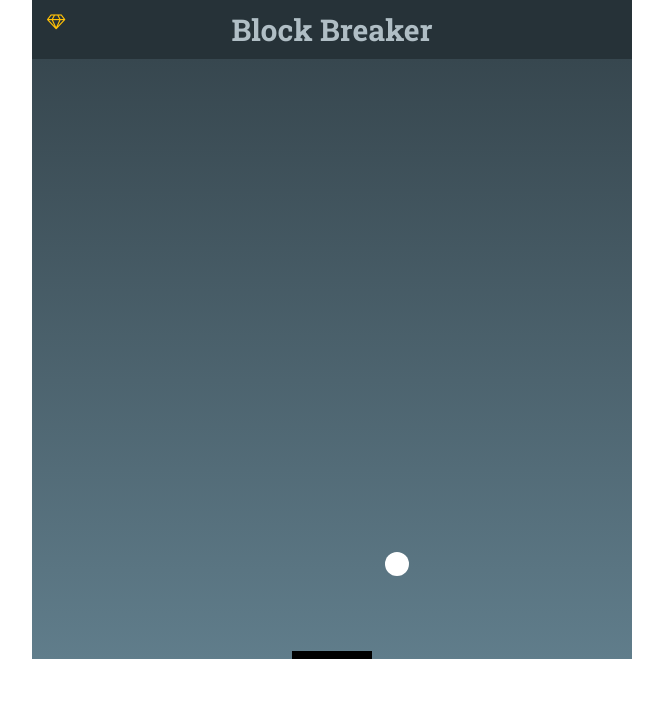
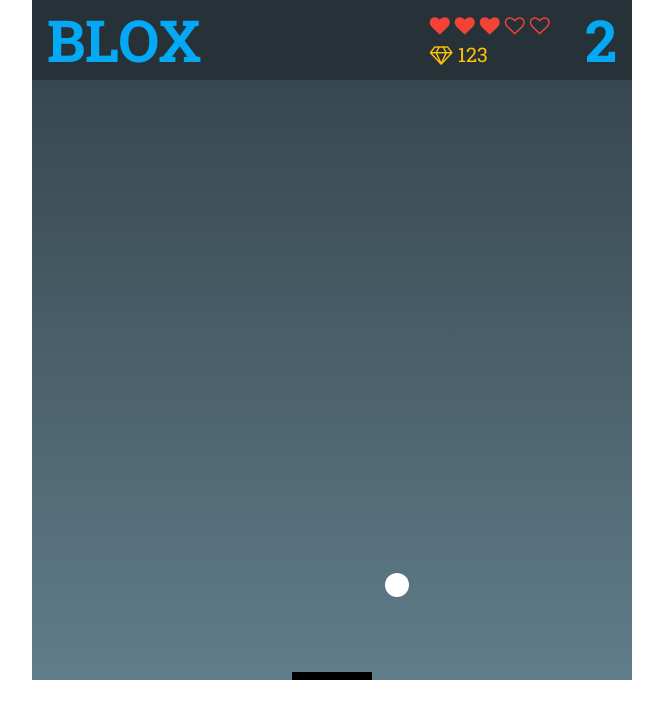
Before and after one commit to EvaSandrock/rmaproject, a plain HTML site: page index.html in a window 1280 px wide. Shown: the whole page, without its empty margins (308-971 px from the left). Drawn offline with Linux system fonts and the light colour scheme.

Commit message:
Added UI Bar

```diff
--- a/app.js
+++ b/app.js
@@ -3,7 +3,23 @@ var canvas = document.getElementById('canvas'),
     canvasHeight = canvas.height,
     ctx = canvas.getContext('2d');
 
-var BLX = BLX.init(canvas, canvasWidth, canvasHeight, ctx);
+var uiLevel = document.getElementById('level'),
+    uiLives = document.getElementById('lives'),
+    uiPoints = document.getElementById('points'),
+    uiLiveIcon = '<i class="fa fa-heart"></i>',
+    uiLiveLostIcon = '<i class="fa fa-heart-o"></i>';
+
+var BLX = BLX.init(
+    canvas,
+    canvasWidth,
+    canvasHeight,
+    ctx,
+    uiLevel,
+    uiPoints,
+    uiLives,
+    uiLiveIcon,
+    uiLiveLostIcon
+);
 
 window.addEventListener('keydown', BLX.Handler.keyDownHandler, false);
 window.addEventListener('keyup', BLX.Handler.keyUpHandler, false);
--- a/index.html
+++ b/index.html
@@ -7,22 +7,28 @@
     <link href="https://fonts.googleapis.com/css?family=Roboto+Slab:400,700" rel="stylesheet" type="text/css" />
     <link rel="stylesheet" href="style.css" />
     <script src="js/ball.js" ></script>
+    <script src="js/block.js" ></script>
+    <script src="js/level.js" ></script>
+    <script src="js/paddle.js" ></script>
     <script src="js/ui.js" ></script>
-    <script src="js/paddle.js" ></script>
     <script src="js/blx.js" ></script>
-
 </head>
 <body>
-    <div class="ui-bar" style="width: 600px">
-        <div class="ui-bar__points" id="ui-bar__points">
-            <i class="fa fa-diamond"></i>
-            <span></span>
+    <div class="ui-bar" style="width: 600px; height: 80px;">
+        <div class="ui-bar__title">
+            BLOX
         </div>
-        <div class="ui-bar__title">
-            Block Breaker
+        <div class="ui-bar__details">
+            <div class="ui-bar__lives" id="lives">
+                <i class="fa fa-heart"></i>
+                <i class="fa fa-heart"></i>
+                <i class="fa fa-heart-o"></i>
+            </div>
+            <div class="ui-bar__points">
+                <i class="fa fa-diamond"></i><span id="points">34528</span>
+            </div>
         </div>
-        <div class="ui-bar__lives" id="ui-bar__lives">
-        </div>
+        <div class="ui-bar__level" id="level">3</div>
     </div>
     <canvas id="canvas" width="600" height="600">
     </canvas>
--- a/js/blx.js
+++ b/js/blx.js
@@ -1,5 +1,5 @@
-var Paddle,
-    Ball,
+var Ball,
+    Paddle,
     UI;
 
 var BLX = BLX || {
@@ -9,7 +9,7 @@ var BLX = BLX || {
     canvasHeight: null,
     ctx: null,
 
-    level: 0,
+    level: 2,
     points: 123,
     maxLives: 5,
     lives: 3,
@@ -26,19 +26,27 @@ var BLX = BLX || {
     paddleSpeed: 7,
     paddle: new Paddle(),
 
+    uiHasChanged: false,
     ui: new UI(),
 
-    init: function (canvas, canvasWidth, canvasHeight, ctx) {
-
+    init: function (
+        canvas,
+        canvasWidth,
+        canvasHeight,
+        ctx,
+        uiLevel,
+        uiPoints,
+        uiLives,
+        uiLiveIcon,
+        uiLiveLostIcon
+    ) {
         "use strict";
-
         this.canvasObject = canvas;
         this.canvasWidth = canvasWidth;
         this.canvasHeight = canvasHeight;
         this.ctx = ctx;
 
         this.ball.init(
-
             this.ballRadius,
             this.ballSpeed,
             this.canvasHeight - this.paddleHeight,
@@ -46,12 +54,26 @@ var BLX = BLX || {
         );
 
         this.paddle.init(
-
             this.paddleWidth,
             this.paddleHeight,
             this.canvasWidth / 2 - this.paddleWidth / 2,
             this.canvasHeight - this.paddleHeight,
             this.paddleSpeed
+        );
+
+        this.ui.init(
+            uiLevel,
+            uiPoints,
+            uiLives,
+            uiLiveIcon,
+            uiLiveLostIcon
+        );
+
+        this.ui.update(
+            this.level,
+            this.points,
+            this.lives,
+            this.maxLives
         );
 
         return this;
@@ -61,13 +83,11 @@ var BLX = BLX || {
 BLX.Canvas = {
 
     clearCanvas: function () {
-
         "use strict";
         BLX.ctx.clearRect(0, 0, BLX.canvasWidth, BLX.canvasHeight);
     },
 
     paintCanvas: function () {
-
         "use strict";
         BLX.Canvas.clearCanvas();
         BLX.ball.draw(BLX.ctx);
@@ -78,7 +98,6 @@ BLX.Canvas = {
 BLX.Loop = {
 
     runLoop: function () {
-
         "use strict";
         BLX.Canvas.paintCanvas();
         BLX.paddle.updatePosition(BLX.canvasWidth);
@@ -89,24 +108,28 @@ BLX.Loop = {
         } else {
             BLX.ball.setBallToNextPosition();
         }
-
+        if (BLX.uiHasChanged) {
+            BLX.ui.update(
+                BLX.level,
+                BLX.points,
+                BLX.lives,
+                BLX.maxLives
+            );
+        }
         if (BLX.isLoopRunning) {
             BLX.loopID = requestAnimationFrame(BLX.Loop.runLoop);
         }
     },
 
     startLoop: function () {
-
         "use strict";
         setTimeout(function () {
-
             BLX.isLoopRunning = true;
             BLX.Loop.runLoop();
         }, 1000);
     },
 
     stopLoop: function () {
-
         "use strict";
         BLX.isLoopRunning = false;
         cancelAnimationFrame(BLX.loopID);
@@ -116,39 +139,28 @@ BLX.Loop = {
 BLX.Handler = {
 
     keyDownHandler: function (e) {
-
         "use strict";
         if (e.keyCode === 39) {
-
             BLX.paddle.rightArrowPressed = true;
-
         } else if (e.keyCode === 37) {
-
             BLX.paddle.leftArrowPressed = true;
         }
     },
 
     keyUpHandler: function (e) {
-
         "use strict";
         if (e.keyCode === 39) {
-
             BLX.paddle.rightArrowPressed = false;
-
         } else if (e.keyCode === 37) {
-
             BLX.paddle.leftArrowPressed = false;
         }
     },
 
     mouseMoveHandler: function (e) {
-
         "use strict";
-
         var relativeX = e.clientX - BLX.canvasObject.offsetLeft;
 
         if (relativeX > 0 && relativeX < BLX.canvasWidth) {
-
             BLX.paddle.x = relativeX - BLX.paddle.width / 2;
         }
     }
@@ -158,40 +170,27 @@ BLX.Handler = {
 BLX.Game = {
 
     looseLive: function () {
-
         "use strict";
-
         BLX.Loop.stopLoop();
         BLX.lives -= 1;
+        BLX.uiHasChanged = true;
 
         if (BLX.lives < 1) {
-
             BLX.Game.gameOver();
-
         } else {
-
             BLX.ball.reset(BLX.ballSpeed);
             BLX.paddle.reset(BLX.paddleWidth, BLX.paddleSpeed);
             BLX.Loop.startLoop();
-
         }
-
     },
 
     gameOver: function () {
-
         "use strict";
-
         console.log("Sorry - Game Over");
-
     },
 
     clearLevel: function () {
-
         "use strict";
-
         console.log("Level cleared");
-
     }
-
 };
--- a/js/ui.js
+++ b/js/ui.js
@@ -1,52 +1,56 @@
-"use strict";
-
 function UI() {
 
-    // this.pointsElem = document.getElementById('ui-bar__points').getElementsByTagName('span');
-    // this.livesElem = document.getElementById('ui-bar__lives');
+    "use strict";
 
-    this.liveIcon = '<i class="fa fa-heart"></i>';
-    this.lostLiveIcon = '<i class="fa fa-heart-o"></i>';
+    var uiLevel,
+        uiPoints,
+        uiLives,
+        iconLive,
+        iconLostLive;
+
+    return this;
 
 }
 
-/*
-
 UI.prototype = {
 
-    update: function (points, maxLives, lives) {
+    init: function (level, points, lives, uiLiveIcon, uiLiveLostIcon) {
+        "use strict";
+        this.uiLevel = level;
+        this.uiPoints = points;
+        this.uiLives = lives;
+        this.iconLive = uiLiveIcon;
+        this.iconLostLive = uiLiveLostIcon;
+    },
 
-        this.pointsElem.innerHTML = points;
+    update: function (level, points, lives, maxLives) {
+        "use strict";
+        this.uiLevel.innerText = level;
+        this.uiPoints.innerText = points;
+        this.clearNode(this.uiLives);
+        this.uiLives.innerHTML = this.concatLiveIcons(lives, maxLives);
+    },
 
-        var n;
-        for (n = 0; n < maxLives; n += 1) {
+    concatLiveIcons: function (lives, maxLives) {
+        "use strict";
+        var n,
+            liveIcons = '';
 
-            if (lives >= n) {
-                this.livesElem.appendChild = this.liveIcon;
+        for (n = 1; n <= maxLives; n += 1) {
+            if (n <= lives) {
+                liveIcons += this.iconLive;
             } else {
-                this.livesElem.appendChild = this.lostLiveIcon;
+                liveIcons += this.iconLostLive;
             }
-
         }
 
+        return liveIcons;
     },
 
-    alert: {
-
-        levelUp: function (level, points) {
-
-
-
-        },
-
-        gameOver: function (points) {
-
-
-
+    clearNode: function (parentNode) {
+        "use strict";
+        while (parentNode.firstChild) {
+            parentNode.removeChild(parentNode.firstChild);
         }
-
     }
-
 };
-
-*/
--- /dev/null
+++ b/style.sass
@@ -0,0 +1,51 @@
+*,
+*::after,
+*::before
+    margin: 0
+    padding: 0
+    box-sizing: border-box
+
+body
+    font-family: 'Roboto Slab', serif
+
+canvas
+    display: block
+    margin: 0 auto
+
+#canvas
+    background: linear-gradient(#37474F 0%, #607D8B 100%)
+
+
+.ui-bar
+    margin: 0 auto
+    display: flex
+    align-items: center
+    padding: 10px 15px
+    font-size: 58px
+    line-height: 1
+    color: #03A9F4
+    background: #263238
+    font-weight: 700
+
+    &__title
+        margin-right: auto
+
+    &__details
+        font-size: 20px
+        height: 50px
+        display: flex
+        flex-direction: column
+        justify-content: space-between
+
+        .fa
+            margin-right: 5px
+
+    &__points
+        color: #FFC107
+        font-weight: normal
+
+    &__lives
+        color: #f44336
+
+    &__level
+        margin-left: 30px
```
Also changed, not shown: js/paddle.js (+0 -13 lines), js/game.js (deleted), js/level.js (added), js/levels.js (deleted), style.css, 1 other file.
